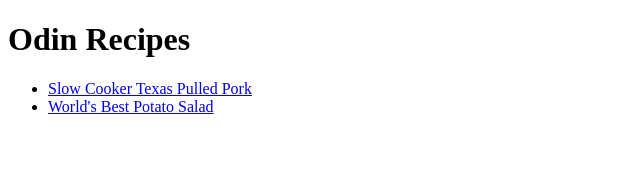
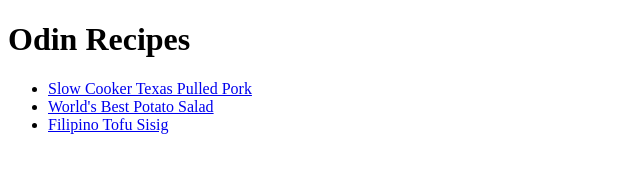
Before and after one commit to leor-27/odin-recipes, a plain HTML site: page index.html in a window 1280 px wide. Shown: the whole page, without its empty margins (0-640 px from the left). Drawn offline with Linux system fonts and the light colour scheme.

Commit message:
Added new recipe link to index.html

```diff
--- a/index.html
+++ b/index.html
@@ -10,6 +10,7 @@
     <ul>
         <li><a href = "recipes/pulledpork.html">Slow Cooker Texas Pulled Pork</a></li>
         <li><a href = "recipes/potatosalad.html">World's Best Potato Salad</a></li>
+        <li><a href = "recipes/tofusisig.html">Filipino Tofu Sisig</a></li>
     </ul>
 </body>
 </html>
```
